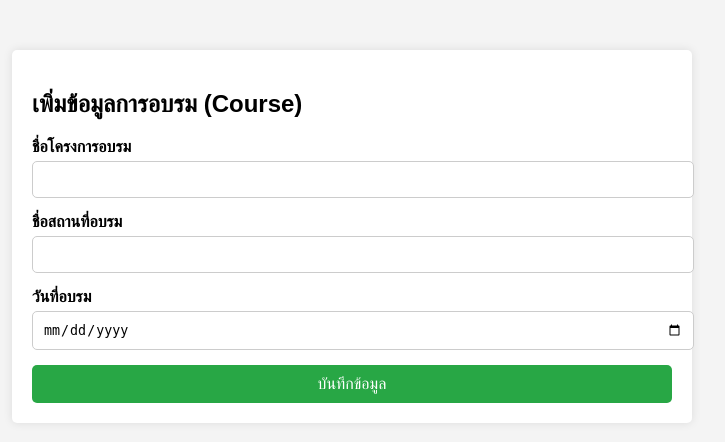
After one commit to oomty43/pj, a PHP site: page /add_course.php in a window 1280 px wide. The commit adds this page. Shown: the top 442 px of the page, without its empty margins (288-1013 px from the left). Run offline with PHP 8.4, Linux system fonts and the light colour scheme; the visitor is signed in with stand-in values (Sample User, id 1).

Commit message:
เพิ่ม ลบ แก้ไข course

```diff
--- /dev/null
+++ b/add_course.php
@@ -0,0 +1,113 @@
+<?php
+// เริ่มต้น session
+session_start();
+
+// ตรวจสอบว่าผู้ใช้เข้าสู่ระบบหรือไม่
+if (!isset($_SESSION['s_id'])) {
+    header('Location: login.php');
+    exit();
+}
+
+// เชื่อมต่อฐานข้อมูล
+$conn = new mysqli("localhost", "root", "", "project");
+if ($conn->connect_error) {
+    die("การเชื่อมต่อล้มเหลว: " . $conn->connect_error);
+}
+
+// เมื่อฟอร์มถูกส่ง
+if ($_SERVER["REQUEST_METHOD"] == "POST") {
+    $c_na = $_POST['c_na'];
+    $c_add = $_POST['c_add'];
+    $c_date = $_POST['c_date'];
+    $s_id = $_SESSION['s_id'];
+
+    $sql = "INSERT INTO course (c_na, c_add, c_date, s_id) VALUES (?, ?, ?, ?)";
+    $stmt = $conn->prepare($sql);
+    $stmt->bind_param("sssi", $c_na, $c_add, $c_date, $s_id);
+
+    if ($stmt->execute()) {
+        echo "<script>alert('เพิ่มข้อมูลสำเร็จ!'); window.location.href='stdprofile.php';</script>";
+    } else {
+        echo "เกิดข้อผิดพลาด: " . $stmt->error;
+    }
+
+    $stmt->close();
+}
+
+$conn->close();
+?>
+
+<!DOCTYPE html>
+<html lang="th">
+<head>
+    <meta charset="UTF-8">
+    <meta name="viewport" content="width=device-width, initial-scale=1.0">
+    <title>เพิ่มข้อมูลการอบรม</title>
+    <style>
+        body {
+            font-family: Arial, sans-serif;
+            margin: 0;
+            padding: 0;
+            background-color: #f4f4f4;
+        }
+        .form-container {
+            width: 50%;
+            margin: 50px auto;
+            padding: 20px;
+            background-color: white;
+            border-radius: 5px;
+            box-shadow: 0 0 10px rgba(0,0,0,0.1);
+        }
+        .form-group {
+            margin-bottom: 15px;
+        }
+        .form-group label {
+            display: block;
+            font-weight: bold;
+            margin-bottom: 5px;
+        }
+        .form-group input[type="text"],
+        .form-group input[type="date"] {
+            width: 100%;
+            padding: 10px;
+            border: 1px solid #ccc;
+            border-radius: 5px;
+        }
+        .btn-save {
+            display: inline-block;
+            width: 100%;
+            padding: 10px;
+            background-color: #28a745;
+            color: white;
+            text-align: center;
+            border: none;
+            border-radius: 5px;
+            text-decoration: none;
+            font-size: 16px;
+        }
+        .btn-save:hover {
+            background-color: #218838;
+        }
+    </style>
+</head>
+<body>
+    <div class="form-container">
+        <h2>เพิ่มข้อมูลการอบรม (Course)</h2>
+        <form method="POST" action="add_course.php">
+            <div class="form-group">
+                <label for="c_na">ชื่อโครงการอบรม</label>
+                <input type="text" id="c_na" name="c_na" required>
+            </div>
+            <div class="form-group">
+                <label for="c_add">ชื่อสถานที่อบรม</label>
+                <input type="text" id="c_add" name="c_add" required>
+            </div>
+            <div class="form-group">
+                <label for="c_date">วันที่อบรม</label>
+                <input type="date" id="c_date" name="c_date" required>
+            </div>
+            <button type="submit" class="btn-save">บันทึกข้อมูล</button>
+        </form>
+    </div>
+</body>
+</html>
```
Also changed, not shown: delete_course.php (added, +40 -0 lines), edit_course.php (added, +143 -0 lines), stdaward.php (+10 -5 lines).
